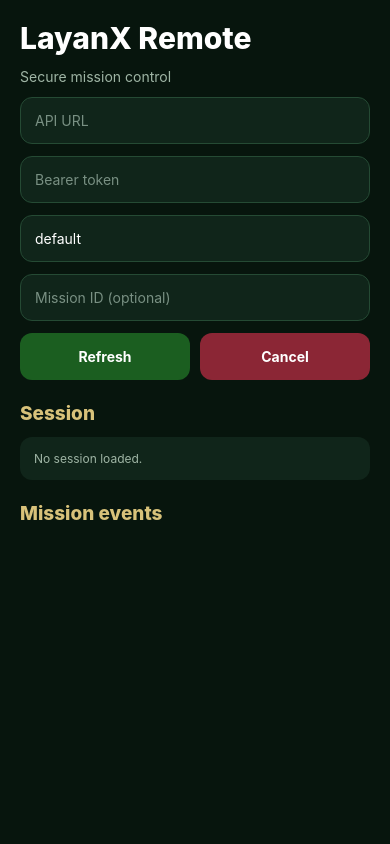
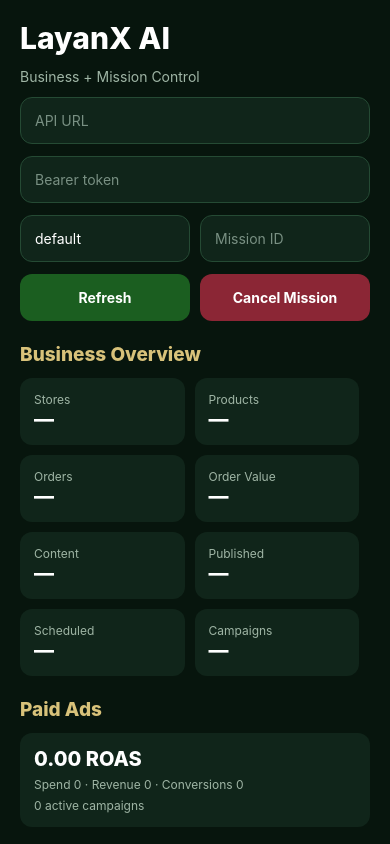
Before and after one commit to aswar0yousef-design/Layanx-Ai, a React Native app in the folder mobile/: screen / in a window 390 px wide. Built offline with nearby package versions, Linux system fonts and the light colour scheme.

Commit message:
feat: expand mobile app into business control center

```diff
--- a/mobile/App.tsx
+++ b/mobile/App.tsx
@@ -4,22 +4,28 @@ import*as SecureStore from"expo-secure-store";
 import{LayanXApi,MissionEvent}from"./src/api";
 const K={url:"layanx.url",token:"layanx.token",project:"layanx.project",mission:"layanx.mission"};
 export default function App(){
- const[url,setUrl]=useState(""),[token,setToken]=useState(""),[project,setProject]=useState("default"),[mission,setMission]=useState(""),[events,setEvents]=useState<MissionEvent[]>([]),[session,setSession]=useState<Record<string,unknown>|null>(null),[error,setError]=useState("");
+ const[url,setUrl]=useState(""),[token,setToken]=useState(""),[project,setProject]=useState("default"),[mission,setMission]=useState(""),[events,setEvents]=useState<MissionEvent[]>([]);
+ const[session,setSession]=useState<any>(null),[business,setBusiness]=useState<any>(null),[ads,setAds]=useState<any>(null),[error,setError]=useState("");
  useEffect(()=>{(async()=>{setUrl(await SecureStore.getItemAsync(K.url)||"");setToken(await SecureStore.getItemAsync(K.token)||"");setProject(await SecureStore.getItemAsync(K.project)||"default");setMission(await SecureStore.getItemAsync(K.mission)||"")})()},[]);
  const api=useMemo(()=>url&&token?new LayanXApi(url,token):null,[url,token]);
  async function save(){await Promise.all([SecureStore.setItemAsync(K.url,url.trim()),SecureStore.setItemAsync(K.token,token.trim()),SecureStore.setItemAsync(K.project,project.trim()),SecureStore.setItemAsync(K.mission,mission.trim())])}
- async function refresh(){if(!api)return;setError("");try{await save();setSession(await api.session(project.trim(),mission.trim()||undefined));if(mission.trim())setEvents((await api.events(project.trim(),mission.trim())).events)}catch(e){setError(e instanceof Error?e.message:"Request failed")}}
+ async function refresh(){if(!api)return;setError("");try{await save();const[b,a]=await Promise.all([api.business(),api.ads()]);setBusiness(b.business);setAds(a.dashboard);setSession(await api.session(project.trim(),mission.trim()||undefined));if(mission.trim())setEvents((await api.events(project.trim(),mission.trim())).events)}catch(e){setError(e instanceof Error?e.message:"Request failed")}}
  async function cancel(){if(!api||!mission.trim())return;setError("");try{await api.cancel(project.trim(),mission.trim());await refresh()}catch(e){setError(e instanceof Error?e.message:"Cancel failed")}}
  return <SafeAreaView style={s.safe}><ScrollView contentContainerStyle={s.container}>
-  <Text style={s.title}>LayanX Remote</Text><Text style={s.sub}>Secure mission control</Text>
+  <Text style={s.title}>LayanX AI</Text><Text style={s.sub}>Business + Mission Control</Text>
   <TextInput style={s.input} placeholder="API URL" placeholderTextColor="#799083" autoCapitalize="none" value={url} onChangeText={setUrl}/>
   <TextInput style={s.input} placeholder="Bearer token" placeholderTextColor="#799083" secureTextEntry value={token} onChangeText={setToken}/>
-  <TextInput style={s.input} placeholder="Project ID" placeholderTextColor="#799083" value={project} onChangeText={setProject}/>
-  <TextInput style={s.input} placeholder="Mission ID (optional)" placeholderTextColor="#799083" value={mission} onChangeText={setMission}/>
-  <View style={s.row}><Pressable style={s.btn} onPress={refresh}><Text style={s.bt}>Refresh</Text></Pressable><Pressable style={s.danger} onPress={cancel}><Text style={s.bt}>Cancel</Text></Pressable></View>
+  <View style={s.row}><TextInput style={[s.input,s.half]} placeholder="Project ID" placeholderTextColor="#799083" value={project} onChangeText={setProject}/><TextInput style={[s.input,s.half]} placeholder="Mission ID" placeholderTextColor="#799083" value={mission} onChangeText={setMission}/></View>
+  <View style={s.row}><Pressable style={s.btn} onPress={refresh}><Text style={s.bt}>Refresh</Text></Pressable><Pressable style={s.danger} onPress={cancel}><Text style={s.bt}>Cancel Mission</Text></Pressable></View>
   {!!error&&<Text style={s.err}>{error}</Text>}
-  <Text style={s.section}>Session</Text><View style={s.card}><Text style={s.muted}>{session?JSON.stringify(session,null,2):"No session loaded."}</Text></View>
-  <Text style={s.section}>Mission events</Text>{events.slice().reverse().map(e=><View style={s.event} key={e.id}><Text style={s.type}>{e.type}</Text><Text style={s.muted}>{new Date(e.timestamp).toLocaleString()}</Text>{e.message&&<Text style={s.msg}>{e.message}</Text>}</View>)}
+  <Text style={s.section}>Business Overview</Text>
+  <View style={s.grid}>
+   <Card label="Stores" value={business?.stores}/><Card label="Products" value={business?.products}/><Card label="Orders" value={business?.orders}/><Card label="Order Value" value={business?.orderValue}/><Card label="Content" value={business?.content}/><Card label="Published" value={business?.publishedContent}/><Card label="Scheduled" value={business?.scheduledContent}/><Card label="Campaigns" value={business?.campaigns}/>
+  </View>
+  <Text style={s.section}>Paid Ads</Text><View style={s.card}><Text style={s.big}>{ads?.roas?.toFixed?.(2)??"0.00"} ROAS</Text><Text style={s.muted}>Spend {ads?.spend??0} · Revenue {ads?.revenue??0} · Conversions {ads?.conversions??0}</Text><Text style={s.muted}>{ads?.activeCampaigns??0} active campaigns</Text></View>
+  <Text style={s.section}>Mission Session</Text><View style={s.card}><Text style={s.muted}>{session?JSON.stringify(session,null,2):"No session loaded."}</Text></View>
+  <Text style={s.section}>Mission Events</Text>{events.slice().reverse().map(e=><View style={s.event} key={e.id}><Text style={s.type}>{e.type}</Text><Text style={s.muted}>{new Date(e.timestamp).toLocaleString()}</Text>{e.message&&<Text style={s.msg}>{e.message}</Text>}</View>)}
  </ScrollView></SafeAreaView>
 }
-const s=StyleSheet.create({safe:{flex:1,backgroundColor:"#07150d"},container:{padding:20,gap:12},title:{color:"#fff",fontSize:30,fontWeight:"800"},sub:{color:"#9fb5a5"},input:{backgroundColor:"#10251a",color:"#fff",borderWidth:1,borderColor:"#254a34",borderRadius:12,padding:14},row:{flexDirection:"row",gap:10},btn:{flex:1,backgroundColor:"#1b5e20",padding:15,borderRadius:12,alignItems:"center"},danger:{flex:1,backgroundColor:"#8b2635",padding:15,borderRadius:12,alignItems:"center"},bt:{color:"#fff",fontWeight:"700"},err:{color:"#ff9d9d"},section:{color:"#d8c27a",fontSize:19,fontWeight:"800",marginTop:10},card:{backgroundColor:"#10251a",borderRadius:12,padding:14},event:{backgroundColor:"#10251a",borderRadius:12,padding:14,gap:5},type:{color:"#d8c27a",fontWeight:"800"},msg:{color:"#fff"},muted:{color:"#9fb5a5",fontSize:12}});
+function Card({label,value}:{label:string;value:any}){return <View style={s.small}><Text style={s.muted}>{label}</Text><Text style={s.big}>{value??"—"}</Text></View>}
+const s=StyleSheet.create({safe:{flex:1,backgroundColor:"#07150d"},container:{padding:20,gap:12},title:{color:"#fff",fontSize:30,fontWeight:"800"},sub:{color:"#9fb5a5"},input:{flex:1,backgroundColor:"#10251a",color:"#fff",borderWidth:1,borderColor:"#254a34",borderRadius:12,padding:14},half:{minWidth:0},row:{flexDirection:"row",gap:10},btn:{flex:1,backgroundColor:"#1b5e20",padding:15,borderRadius:12,alignItems:"center"},danger:{flex:1,backgroundColor:"#8b2635",padding:15,borderRadius:12,alignItems:"center"},bt:{color:"#fff",fontWeight:"700"},err:{color:"#ff9d9d"},section:{color:"#d8c27a",fontSize:19,fontWeight:"800",marginTop:10},grid:{flexDirection:"row",flexWrap:"wrap",gap:10},small:{width:"47%",backgroundColor:"#10251a",borderRadius:12,padding:14},card:{backgroundColor:"#10251a",borderRadius:12,padding:14,gap:6},event:{backgroundColor:"#10251a",borderRadius:12,padding:14,gap:5},type:{color:"#d8c27a",fontWeight:"800"},msg:{color:"#fff"},big:{color:"#fff",fontSize:20,fontWeight:"800"},muted:{color:"#9fb5a5",fontSize:12}});
```
